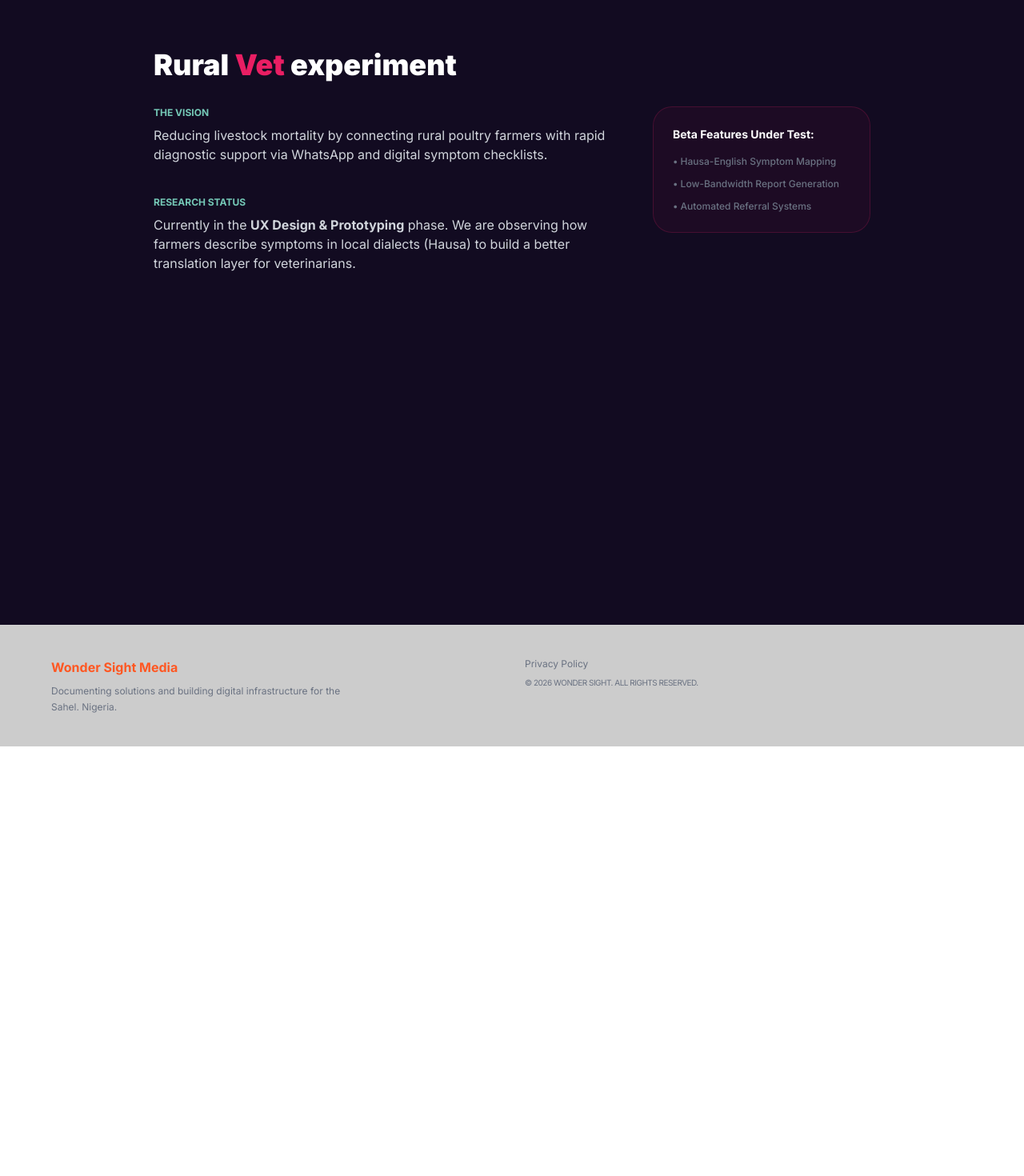
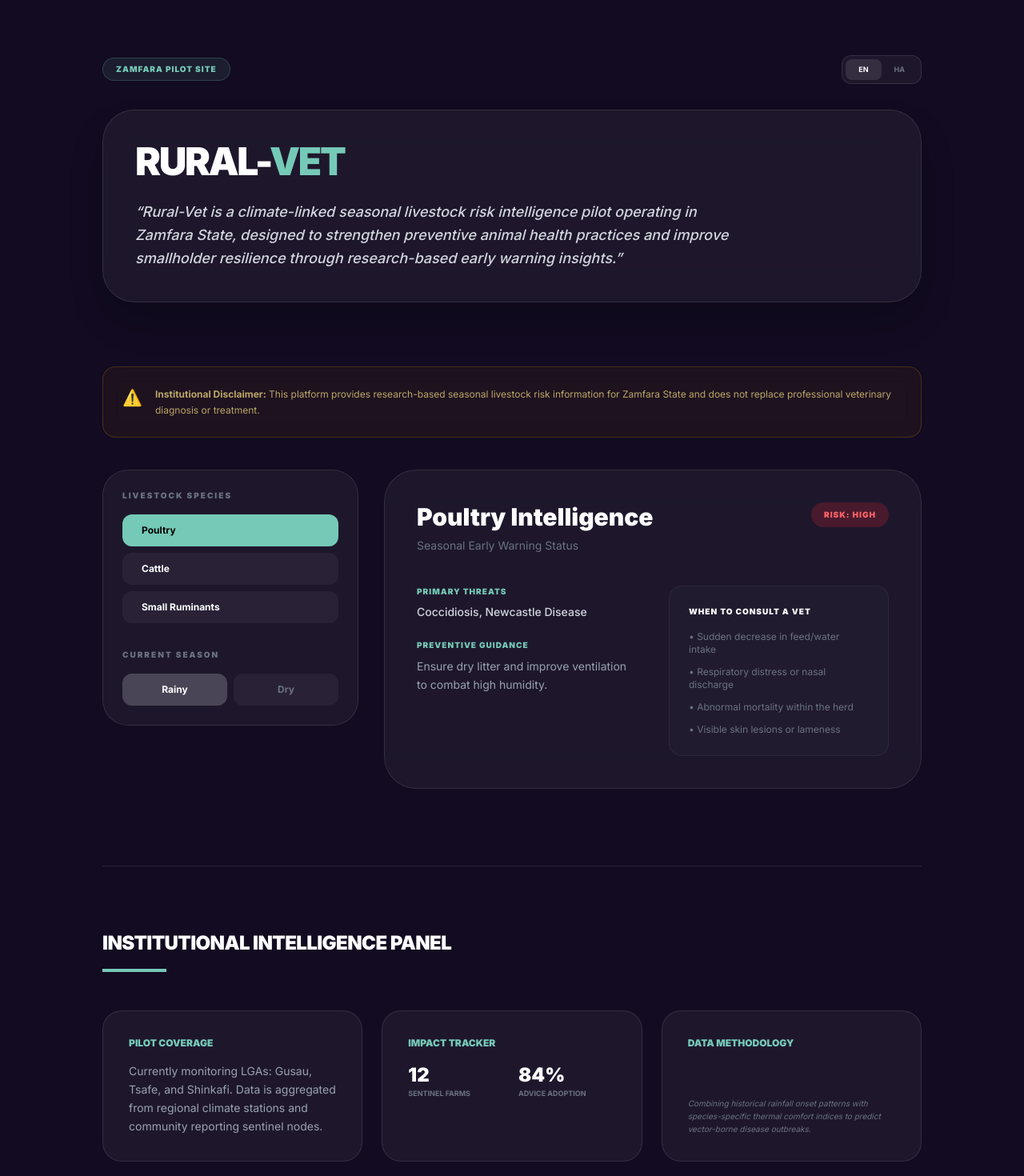
Before and after one commit to musaalamin/wondersight-media, a Next.js app: page /lab/rural-vet in a window 1280 px wide. Shown: the part 80-1550 px from the top of the page at 80% size. Before the commit the page ends 1013 px from the top, so only its background shows below. Built offline with nearby package versions, Linux system fonts and the light colour scheme.

Commit message:
niseca and vet

```diff
--- a/src/app/lab/niseca/page.tsx
+++ b/src/app/lab/niseca/page.tsx
@@ -1,5 +1,5 @@
 'use client';
-import React, { useState, useEffect } from 'react';
+import React, { useState, useRef } from 'react';
 
 const PILOT_LOCATIONS: Record<string, { lat: number, lon: number, hausa: string }> = {
   "gusau": { lat: 12.1622, lon: 6.6614, hausa: "Gusau" },
@@ -16,39 +16,40 @@ export default function NisecaLab() {
   const [lang, setLang] = useState<'EN' | 'HA'>('EN');
   const [showLimits, setShowLimits] = useState(false);
   const [locName, setLocName] = useState('');
+  const canvasRef = useRef<HTMLCanvasElement>(null);
 
   const t = {
     EN: {
       disclaimerTitle: "⚠ Research-Based Advisory Notice",
-      disclaimerText: "This dashboard provides research-based seasonal climate insights and does not replace official meteorological guidance. Farmers are advised to consult local agricultural extension services before making major planting decisions.",
+      disclaimerText: "This dashboard provides research-based seasonal climate insights and does not replace official meteorological guidance. Consult local extension services before planting.",
       title: "Seasonal Agricultural Intelligence – Pilot",
-      detect: "Use My Exact Location",
+      detect: "Use My Exact Location (3km Accuracy)",
       select: "Or Select Research Zone...",
       rainfall: "7-Day Cumulative Rainfall",
-      temp: "Estimated Max Temp",
       confidence: "Confidence Level",
       risk: "Research Advisory",
+      noData: "Select a location to see research-based risk factors.",
       low: "Moisture likely insufficient for planting.",
       mod: "Early moisture onset possible. Monitor soil consistency.",
-      high: "Consistent moisture likely. Prepare planting activities if soil condition permits.",
+      high: "Consistent moisture likely. Prepare planting activities.",
       basis: "Data Basis & Limitations",
-      source: "Source: Open-Meteo API (Short-term forecast aggregation). Does not predict full seasonal patterns."
+      download: "Download Field Report Card"
     },
     HA: {
       disclaimerTitle: "⚠ Sanarwar Binciken Noma",
-      disclaimerText: "Wannan shafi yana bayar da bayanan binciken yanayi ne kawai, ba madadin rahoton hukumomin yanayi ba ne. Manoma su tuntubi jami'an gona kafin yanke shawarar shuka.",
+      disclaimerText: "Wannan shafi yana bayar da bayanan bincike ne kawai. Ba madadin rahoton yanayi ba ne. A tuntubi jami'an gona kafin shuka.",
       title: "Binciken Hikimar Yanayin Noma – Gwaji",
-      detect: "Gano Inda Nake Yanzu",
+      detect: "Gano Inda Nake Yanzu (3km)",
       select: "Ko Zabi Wajen Bincike...",
       rainfall: "Ruwan Kwanaki 7 (Jimilla)",
-      temp: "Yanayin Zafi",
       confidence: "Matakin Amincewa",
       risk: "Shawarar Bincike",
+      noData: "Zabi gari domin ganin shawarar bincike.",
       low: "Mai yiwuwa ruwan bai isa shuka ba tukuna.",
       mod: "Akwai alamun farkon ruwa. A lura da yanayin kasar gona.",
-      high: "Akwai yiwuwar samun ruwa mai karko. A fara shirin shuka idan kasa ta bada dama.",
+      high: "Akwai yiwuwar samun ruwa mai karko. A fara shirin shuka.",
       basis: "Tushen Bayanai da Kasawa",
-      source: "Madogara: Open-Meteo API. Wannan bincike ne na kwanaki 7, ba na dukkan lokacin damina ba."
+      download: "Sauke Taswirar Rahoto"
     }
   };
 
@@ -60,8 +61,8 @@ export default function NisecaLab() {
       const res = await fetch(url);
       const data = await res.json();
       setWeatherData(data);
-    } catch (error) {
-      console.error("API Error:", error);
+    } catch (e) {
+      console.error(e);
     } finally {
       setLoading(false);
     }
@@ -75,45 +76,90 @@ export default function NisecaLab() {
     }
   };
 
-  // Logic for 7-day cumulative rainfall
   const totalRain = weatherData?.daily.rain_sum.reduce((a: number, b: number) => a + b, 0) || 0;
 
   const getAdvisory = () => {
-    if (totalRain < 10) return { text: t[lang].low, color: "text-red-400", conf: "Low" };
-    if (totalRain >= 10 && totalRain <= 25) return { text: t[lang].mod, color: "text-yellow-400", conf: "Moderate" };
-    return { text: t[lang].high, color: "text-green-400", conf: "High" };
+    if (totalRain < 10) return { text: t[lang].low, conf: "Low", color: "#F87171" };
+    if (totalRain >= 10 && totalRain <= 25) return { text: t[lang].mod, conf: "Moderate", color: "#FBBF24" };
+    return { text: t[lang].high, conf: "High", color: "#34D399" };
   };
 
-  const advisory = getAdvisory();
+  const generateCard = () => {
+    const canvas = canvasRef.current;
+    if (!canvas || !weatherData) return;
+    const ctx = canvas.getContext('2d');
+    if (!ctx) return;
+
+    ctx.fillStyle = '#120B21';
+    ctx.fillRect(0, 0, 400, 500);
+    ctx.fillStyle = '#75C9B7';
+    ctx.font = 'bold 24px sans-serif';
+    ctx.fillText('NISECA LAB REPORT', 30, 50);
+
+    ctx.fillStyle = '#ffffff';
+    ctx.font = '14px sans-serif';
+    ctx.fillText(`Location: ${locName}`, 30, 90);
+    ctx.fillText(`Date: ${new Date().toLocaleDateString()}`, 30, 115);
+
+    ctx.strokeStyle = '#333';
+    ctx.strokeRect(20, 140, 360, 1);
+
+    ctx.fillStyle = '#75C9B7';
+    ctx.fillText(t[lang].rainfall.toUpperCase(), 30, 180);
+    ctx.fillStyle = '#fff';
+    ctx.font = 'bold 32px sans-serif';
+    ctx.fillText(`${totalRain.toFixed(1)}mm`, 30, 220);
+
+    ctx.font = 'bold 16px sans-serif';
+    ctx.fillStyle = getAdvisory().color;
+    ctx.fillText(`${t[lang].confidence}: ${getAdvisory().conf}`, 30, 260);
+
+    ctx.fillStyle = '#999';
+    ctx.font = 'italic 14px sans-serif';
+    const advisoryText = getAdvisory().text;
+    const words = advisoryText.split(' ');
+    let line = '';
+    let y = 310;
+    words.forEach(word => {
+      if ((line + word).length > 35) { ctx.fillText(line, 30, y); line = word + ' '; y += 20; }
+      else { line += word + ' '; }
+    });
+    ctx.fillText(line, 30, y);
+
+    ctx.fillStyle = '#333';
+    ctx.fillRect(0, 450, 400, 50);
+    ctx.fillStyle = '#666';
+    ctx.font = '10px sans-serif';
+    ctx.fillText('WONDER SIGHT LAB | APPLIED INNOVATION PILOT', 80, 480);
+
+    const link = document.createElement('a');
+    link.download = `Niseca-Report-${locName}.png`;
+    link.href = canvas.toDataURL();
+    link.click();
+  };
 
   return (
     <main className="min-h-screen bg-[#120B21] text-white py-20 px-6">
       <div className="max-w-4xl mx-auto">
-
-        {/* Language & Header */}
         <div className="flex justify-between items-center mb-8">
           <h1 className="text-4xl font-black text-[#75C9B7]">NISECA <span className="text-white">LAB</span></h1>
           <div className="flex bg-white/5 p-1 rounded-xl border border-white/10">
-            {['EN', 'HA'].map((l) => (
-              <button key={l} onClick={() => setLang(l as any)} className={`px-4 py-2 rounded-lg text-[10px] font-black transition ${lang === l ? 'bg-[#75C9B7] text-black' : 'text-gray-500'}`}>{l === 'EN' ? 'ENGLISH' : 'HAUSA'}</button>
+            {(['EN', 'HA'] as const).map(l => (
+              <button key={l} onClick={() => setLang(l)} className={`px-4 py-2 rounded-lg text-[10px] font-black transition ${lang === l ? 'bg-[#75C9B7] text-black' : 'text-gray-500'}`}>{l === 'EN' ? 'ENGLISH' : 'HAUSA'}</button>
             ))}
           </div>
         </div>
 
-        {/* 1️⃣ ADVISORY NOTICE (Amber Box) */}
-        <section className="mb-10 p-6 border-2 border-amber-500/50 bg-amber-500/5 rounded-3xl">
-          <h2 className="text-amber-500 font-black uppercase tracking-widest text-xs mb-3">{t[lang].disclaimerTitle}</h2>
+        <div className="mb-10 p-6 border-2 border-amber-500/50 bg-amber-500/5 rounded-3xl">
+          <h2 className="text-amber-500 font-black text-xs mb-3 uppercase tracking-widest">{t[lang].disclaimerTitle}</h2>
           <p className="text-amber-200/70 text-sm leading-relaxed">{t[lang].disclaimerText}</p>
-        </section>
+        </div>
 
-        {/* 3️⃣ SECTION TITLE */}
         <section className="mb-12 p-8 bg-white/[0.02] border border-white/10 rounded-[2.5rem]">
           <h2 className="text-2xl font-black uppercase mb-8">{t[lang].title}</h2>
-
           <div className="grid grid-cols-1 md:grid-cols-3 gap-8 mb-10">
-            {/* Location Selectors */}
-            <div className="md:col-span-1 space-y-4">
-              <button onClick={detectLocation} className="w-full py-3 bg-[#75C9B7] text-black font-black text-[10px] uppercase rounded-xl hover:bg-white transition">
+            <div className="space-y-4">
+              <button onClick={detectLocation} className="w-full py-4 bg-[#75C9B7] text-black font-black text-[10px] uppercase rounded-xl hover:bg-white transition-all">
                 {t[lang].detect}
               </button>
               <select onChange={(e) => {
@@ -125,42 +171,41 @@ export default function NisecaLab() {
               </select>
             </div>
 
-            {/* Data Cards */}
             <div className="md:col-span-2 grid grid-cols-1 sm:grid-cols-2 gap-4">
               <div className="p-5 bg-white/5 rounded-2xl border border-white/5">
                 <span className="text-[9px] font-black text-[#75C9B7] uppercase block mb-1">{t[lang].rainfall}</span>
-                <p className="text-2xl font-bold">{weatherData ? `${totalRain.toFixed(1)}mm` : '--'}</p>
+                <p className="text-3xl font-bold mt-2">{weatherData ? `${totalRain.toFixed(1)}mm` : '--'}</p>
               </div>
               <div className="p-5 bg-white/5 rounded-2xl border border-white/5">
                 <span className="text-[9px] font-black text-[#75C9B7] uppercase block mb-1">{t[lang].confidence}</span>
-                <p className={`text-xl font-bold ${weatherData ? '' : 'text-gray-700'}`}>
-                   {weatherData ? advisory.conf : '--'}
-                </p>
+                <p className="text-xl font-bold mt-2">{weatherData ? getAdvisory().conf : '--'}</p>
               </div>
-
-              {/* 2️⃣ RISK ADVISORY (7-Day Logic) */}
               <div className="sm:col-span-2 p-6 bg-white/5 rounded-2xl border border-white/10">
                 <span className="text-[9px] font-black text-gray-500 uppercase block mb-2">{t[lang].risk} {locName && `[${locName}]`}</span>
-                <p className={`text-sm leading-relaxed font-bold ${weatherData ? advisory.color : 'text-gray-600'}`}>
-                  {weatherData ? advisory.text : t[lang].noData}
+                <p className={`text-sm leading-relaxed font-bold ${weatherData ? '' : 'text-gray-600'}`} style={{color: weatherData ? getAdvisory().color : ''}}>
+                  {weatherData ? getAdvisory().text : t[lang].noData}
                 </p>
+                {weatherData && (
+                  <button onClick={generateCard} className="mt-6 text-[9px] font-black uppercase tracking-widest border-b border-[#75C9B7] pb-1 hover:text-[#75C9B7] transition">
+                    {t[lang].download} ↓
+                  </button>
+                )}
               </div>
             </div>
           </div>
         </section>
 
-        {/* 4️⃣ DATA BASIS (Collapsible) */}
-        <section className="mb-12">
-          <button onClick={() => setShowLimits(!showLimits)} className="text-xs font-black uppercase tracking-widest text-gray-500 flex items-center gap-2">
+        <canvas ref={canvasRef} width="400" height="500" className="hidden" />
+
+        <section>
+          <button onClick={() => setShowLimits(!showLimits)} className="text-[10px] font-black text-gray-500 uppercase tracking-widest flex items-center gap-2 hover:text-white transition">
             {t[lang].basis} {showLimits ? '▲' : '▼'}
           </button>
           {showLimits && (
-            <div className="mt-4 p-6 bg-white/[0.02] border border-white/5 rounded-2xl text-[11px] text-gray-500 space-y-3 leading-relaxed">
+            <div className="mt-4 p-6 bg-white/[0.02] border border-white/5 rounded-2xl text-[11px] text-gray-500 leading-relaxed space-y-2">
               <p>• <strong>Data Source:</strong> Open-Meteo API</p>
-              <p>• <strong>Forecast Range:</strong> 7 Days</p>
-              <p>• <strong>Model Type:</strong> Short-term forecast aggregation</p>
+              <p>• <strong>Accuracy:</strong> 3km radius via Browser Geolocation</p>
               <p>• <strong>Limitation:</strong> Does not predict full seasonal rainfall patterns.</p>
-              <p>• <strong>Future Integration:</strong> Seasonal modeling layer planned for pilot phase 2.</p>
             </div>
           )}
         </section>
--- a/src/app/lab/rural-vet/page.tsx
+++ b/src/app/lab/rural-vet/page.tsx
@@ -1,32 +1,158 @@
-import React from 'react';
+'use client';
+import React, { useState } from 'react';
+
+const RISKS = {
+  Poultry: {
+    Rainy: { level: "High", threats: "Coccidiosis, Newcastle Disease", advice: "Ensure dry litter and improve ventilation to combat high humidity." },
+    Dry: { level: "Moderate", threats: "Heat Stress, Gumboro", advice: "Increase water intake and provide cooling ventilation during peak heat." }
+  },
+  Cattle: {
+    Rainy: { level: "Moderate", threats: "Foot Rot, Parasitic Gastroenteritis", advice: "Move herds to higher ground to avoid waterlogged pastures." },
+    Dry: { level: "High", threats: "Contagious Bovine Pleuropneumonia (CBPP)", advice: "Monitor during communal watering; restrict contact with unknown herds." }
+  },
+  "Small Ruminants": {
+    Rainy: { level: "High", threats: "PPR (Peste des Petits Ruminants)", advice: "Ensure pre-seasonal vaccination and keep housing areas dry." },
+    Dry: { level: "Low", threats: "Nutritional Stress", advice: "Supplement with dry fodder as natural grazing quality declines." }
+  }
+};
 
 export default function RuralVetLab() {
+  const [animal, setAnimal] = useState<keyof typeof RISKS>('Poultry');
+  const [season, setSeason] = useState<'Rainy' | 'Dry'>('Rainy');
+  const [lang, setLang] = useState<'EN' | 'HA'>('EN');
+
+  const activeRisk = RISKS[animal][season];
+
   return (
-    <main className="min-h-screen bg-[#120B21] text-white py-20 px-6">
-      <div className="max-w-4xl mx-auto">
-        <h1 className="text-4xl font-black mb-8">Rural <span className="text-[#E91E63]">Vet</span> experiment</h1>
+    <main className="min-h-screen bg-[#120B21] text-white py-12 px-6 font-sans">
+      <div className="max-w-5xl mx-auto">
 
-        <div className="grid grid-cols-1 md:grid-cols-3 gap-10">
-          <div className="md:col-span-2 space-y-10">
-            <section>
-              <h3 className="text-[#75C9B7] font-bold mb-2 uppercase text-xs">The Vision</h3>
-              <p className="text-gray-300">Reducing livestock mortality by connecting rural poultry farmers with rapid diagnostic support via WhatsApp and digital symptom checklists.</p>
-            </section>
-            <section>
-              <h3 className="text-[#75C9B7] font-bold mb-2 uppercase text-xs">Research Status</h3>
-              <p className="text-gray-300">Currently in the <strong>UX Design & Prototyping</strong> phase. We are observing how farmers describe symptoms in local dialects (Hausa) to build a better translation layer for veterinarians.</p>
-            </section>
+        {/* HERO SECTION */}
+        <header className="relative mb-20 pt-10">
+          <div className="flex justify-between items-center mb-8">
+             <span className="px-4 py-1.5 bg-[#75C9B7]/10 border border-[#75C9B7]/20 text-[#75C9B7] text-[10px] font-black rounded-full uppercase tracking-widest">
+               Zamfara Pilot Site
+             </span>
+             <div className="flex bg-white/5 p-1 rounded-xl border border-white/10">
+                <button onClick={() => setLang('EN')} className={`px-4 py-1.5 rounded-lg text-[9px] font-bold transition ${lang === 'EN' ? 'bg-white/10 text-white' : 'text-gray-500'}`}>EN</button>
+                <button onClick={() => setLang('HA')} className={`px-4 py-1.5 rounded-lg text-[9px] font-bold transition ${lang === 'HA' ? 'bg-white/10 text-white' : 'text-gray-500'}`}>HA</button>
+             </div>
           </div>
 
-          <div className="bg-[#E91E63]/5 border border-[#E91E63]/20 p-6 rounded-3xl h-fit">
-            <h4 className="font-bold text-sm mb-4">Beta Features Under Test:</h4>
-            <ul className="text-xs space-y-3 text-gray-500 font-medium">
-              <li>• Hausa-English Symptom Mapping</li>
-              <li>• Low-Bandwidth Report Generation</li>
-              <li>• Automated Referral Systems</li>
-            </ul>
+          <div className="bg-white/5 backdrop-blur-xl border border-white/10 p-10 rounded-[2.5rem] shadow-2xl">
+            <h1 className="text-4xl md:text-5xl font-black mb-6 tracking-tighter">RURAL-<span className="text-[#75C9B7]">VET</span></h1>
+            <p className="text-gray-300 text-lg leading-relaxed max-w-3xl italic font-medium">
+              “Rural-Vet is a climate-linked seasonal livestock risk intelligence pilot operating in Zamfara State, designed to strengthen preventive animal health practices and improve smallholder resilience through research-based early warning insights.”
+            </p>
           </div>
-        </div>
+        </header>
+
+        {/* 1️⃣ FARMER ADVISORY LAYER */}
+        <section className="mb-24">
+          <div className="mb-10 p-6 border border-amber-500/20 bg-amber-500/5 backdrop-blur-md rounded-2xl flex items-start gap-4">
+            <span className="text-xl">⚠️</span>
+            <p className="text-xs text-amber-200/70 leading-relaxed">
+              <strong>Institutional Disclaimer:</strong> This platform provides research-based seasonal livestock risk information for Zamfara State and does not replace professional veterinary diagnosis or treatment.
+            </p>
+          </div>
+
+          <div className="grid grid-cols-1 lg:grid-cols-12 gap-8">
+            {/* Controls */}
+            <div className="lg:col-span-4 space-y-6">
+              <div className="bg-white/5 backdrop-blur-md border border-white/10 p-6 rounded-[2rem]">
+                <label className="text-[10px] font-black uppercase text-gray-500 tracking-[0.2em] mb-4 block">Livestock Species</label>
+                <div className="flex flex-col gap-2">
+                  {Object.keys(RISKS).map(type => (
+                    <button key={type} onClick={() => setAnimal(type as any)}
+                      className={`px-6 py-3 rounded-xl text-left text-xs font-bold transition ${animal === type ? 'bg-[#75C9B7] text-black' : 'bg-white/5 hover:bg-white/10'}`}>
+                      {type}
+                    </button>
+                  ))}
+                </div>
+
+                <label className="text-[10px] font-black uppercase text-gray-500 tracking-[0.2em] mt-8 mb-4 block">Current Season</label>
+                <div className="flex gap-2">
+                  {['Rainy', 'Dry'].map(s => (
+                    <button key={s} onClick={() => setSeason(s as any)}
+                      className={`flex-1 py-3 rounded-xl text-xs font-bold transition ${season === s ? 'bg-white/20 text-white' : 'bg-white/5 text-gray-500'}`}>
+                      {s}
+                    </button>
+                  ))}
+                </div>
+              </div>
+            </div>
+
+            {/* Intelligence Display */}
+            <div className="lg:col-span-8">
+              <div className="bg-white/5 backdrop-blur-xl border border-white/10 p-10 rounded-[2.5rem] h-full">
+                <div className="flex justify-between items-start mb-10">
+                  <div>
+                    <h3 className="text-3xl font-black mb-2">{animal} Intelligence</h3>
+                    <p className="text-gray-500 text-sm">Seasonal Early Warning Status</p>
+                  </div>
+                  <div className={`px-4 py-2 rounded-full text-[10px] font-black uppercase tracking-widest ${activeRisk.level === 'High' ? 'bg-red-500/20 text-red-400' : 'bg-yellow-500/20 text-yellow-400'}`}>
+                    Risk: {activeRisk.level}
+                  </div>
+                </div>
+
+                <div className="grid grid-cols-1 md:grid-cols-2 gap-10">
+                  <div className="space-y-6">
+                    <div>
+                      <h4 className="text-[#75C9B7] text-[10px] font-black uppercase tracking-widest mb-2">Primary Threats</h4>
+                      <p className="text-sm text-gray-300 font-medium">{activeRisk.threats}</p>
+                    </div>
+                    <div>
+                      <h4 className="text-[#75C9B7] text-[10px] font-black uppercase tracking-widest mb-2">Preventive Guidance</h4>
+                      <p className="text-sm text-gray-400 leading-relaxed">{activeRisk.advice}</p>
+                    </div>
+                  </div>
+                  <div className="bg-white/[0.02] p-6 rounded-2xl border border-white/5">
+                    <h4 className="text-white text-[10px] font-black uppercase tracking-widest mb-4">When to Consult a Vet</h4>
+                    <ul className="text-xs text-gray-500 space-y-3">
+                      <li>• Sudden decrease in feed/water intake</li>
+                      <li>• Respiratory distress or nasal discharge</li>
+                      <li>• Abnormal mortality within the herd</li>
+                      <li>• Visible skin lesions or lameness</li>
+                    </ul>
+                  </div>
+                </div>
+              </div>
+            </div>
+          </div>
+        </section>
+
+        {/* 2️⃣ INSTITUTIONAL INTELLIGENCE LAYER */}
+        <section className="border-t border-white/10 pt-20">
+          <header className="mb-12">
+            <h2 className="text-2xl font-black tracking-tight mb-4 uppercase">Institutional Intelligence Panel</h2>
+            <div className="h-1 w-20 bg-[#75C9B7]"></div>
+          </header>
+
+          <div className="grid grid-cols-1 md:grid-cols-3 gap-6">
+            <div className="bg-white/5 border border-white/10 p-8 rounded-3xl">
+              <h4 className="text-xs font-black uppercase text-[#75C9B7] mb-4">Pilot Coverage</h4>
+              <p className="text-sm text-gray-400 leading-relaxed">Currently monitoring LGAs: Gusau, Tsafe, and Shinkafi. Data is aggregated from regional climate stations and community reporting sentinel nodes.</p>
+            </div>
+            <div className="bg-white/5 border border-white/10 p-8 rounded-3xl">
+              <h4 className="text-xs font-black uppercase text-[#75C9B7] mb-4">Impact Tracker</h4>
+              <div className="grid grid-cols-2 gap-4 mt-2">
+                <div>
+                  <p className="text-2xl font-black">12</p>
+                  <p className="text-[9px] text-gray-500 uppercase font-bold">Sentinel Farms</p>
+                </div>
+                <div>
+                  <p className="text-2xl font-black">84%</p>
+                  <p className="text-[9px] text-gray-500 uppercase font-bold">Advice Adoption</p>
+                </div>
+              </div>
+            </div>
+            <div className="bg-white/5 border border-white/10 p-8 rounded-3xl flex flex-col justify-between">
+              <h4 className="text-xs font-black uppercase text-[#75C9B7] mb-4">Data Methodology</h4>
+              <p className="text-[10px] text-gray-500 leading-relaxed italic">Combining historical rainfall onset patterns with species-specific thermal comfort indices to predict vector-borne disease outbreaks.</p>
+            </div>
+          </div>
+        </section>
+
       </div>
     </main>
   );
```
